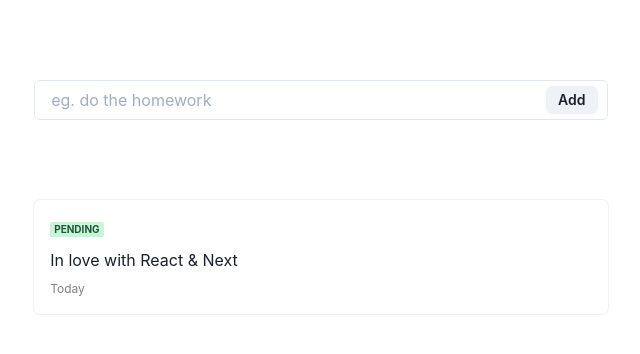
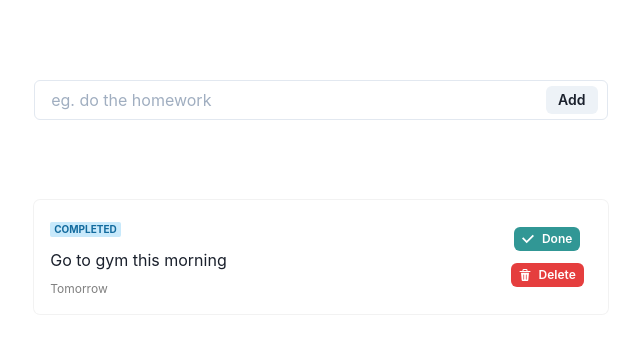
Before and after one commit to codewithdpk/potential-train, a React (Create React App) app: page / in a window 1280 px wide. Shown: the top 354 px of the page, without its empty margins (319-959 px from the left). Built offline with nearby package versions, Linux system fonts and the light colour scheme.

Commit message:
feat: added props types and designed todo component

```diff
--- a/package.json
+++ b/package.json
@@ -3,6 +3,7 @@
   "version": "0.1.0",
   "private": true,
   "dependencies": {
+    "@chakra-ui/icons": "^1.0.15",
     "@chakra-ui/react": "^1.6.7",
     "@emotion/react": "^11.4.1",
     "@emotion/styled": "^11.3.0",
--- a/src/components/container/index.tsx
+++ b/src/components/container/index.tsx
@@ -10,7 +10,7 @@ const MainContainer: FC = () => {
             <Flex flexDirection="column" mt="20">
                 <TaskInput />
                 <Stack spacing={3} mt="20">
-                    <TodoItem />
+                    <TodoItem task={{ task: 'Go to gym this morning', status: 'completed', time: 'Tomorrow' }} />
                 </Stack>
             </Flex>
         </Container>
--- a/src/components/todo/index.tsx
+++ b/src/components/todo/index.tsx
@@ -1,16 +1,33 @@
-import { Badge, Box, Stack, Text } from '@chakra-ui/layout';
 import React, { FC } from 'react'
+import { Button } from '@chakra-ui/button';
+import { Badge, Box, Flex, Stack, Text } from '@chakra-ui/layout';
+import { CheckIcon, DeleteIcon } from '@chakra-ui/icons';
+import { ITask } from '../../interfaces';
 
-const TodoItem: FC = () => {
+interface Props {
+    task: ITask
+}
+
+const TodoItem: FC = ({ task }: Props) => {
     return (
         <Box boxShadow="xs" p="4" rounded="md" bg="white">
-            <Stack>
-                <Box>
-                    <Badge fontSize="x-small" colorScheme="green">pending</Badge>
-                </Box>
-                <Text fontSize="md">In love with React & Next</Text>
-                <Text fontSize="xs" color="GrayText">Today</Text>
-            </Stack>
+            <Flex flexDir="row" alignItems="center">
+                <Stack width="85%">
+                    <Box>
+                        {task.status === "pending" ? <Badge fontSize="x-small" >pending</Badge> : <Badge fontSize="x-small" colorScheme="twitter">completed</Badge>}
+                    </Box>
+                    <Text fontSize="md">{task.task}</Text>
+                    <Text fontSize="xs" color="GrayText">{task.time}</Text>
+                </Stack>
+                <Stack alignItems="center" justifyContent="flex-end" spacing={3}>
+                    <Button leftIcon={<CheckIcon />} colorScheme="teal" variant="solid" size="xs">
+                        Done
+                    </Button>
+                    <Button leftIcon={<DeleteIcon />} variant="solid" size="xs" colorScheme="red">
+                        Delete
+                    </Button>
+                </Stack>
+            </Flex>
         </Box>
     )
 };
--- /dev/null
+++ b/src/interfaces/index.ts
@@ -0,0 +1,5 @@
+export interface ITask {
+    task: string,
+    status: string,
+    time: string
+}
```
Also changed, not shown: 1 other file (tests, documents, lock files or other folders).
